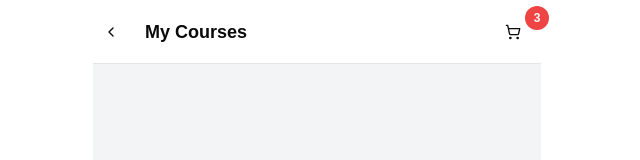
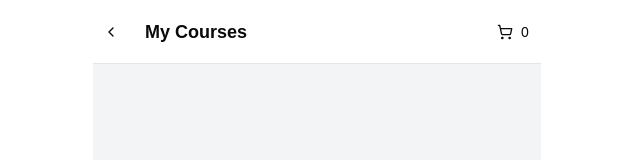
Before and after one commit to DanielleD7/Zero-Seats-Remaining, a Next.js app: page /courses in a window 1280 px wide. Shown: the top 160 px of the page, without its empty margins (323-963 px from the left). Built offline with nearby package versions, Linux system fonts and the light colour scheme.

Commit message:
Header Cart Updates

```diff
--- a/src/components/ui/header.tsx
+++ b/src/components/ui/header.tsx
@@ -4,6 +4,7 @@ import { useState } from 'react'
 import { useRouter } from 'next/navigation'
 import { ChevronLeft, ShoppingCart } from 'lucide-react'
 import { Button } from '@/components/ui/button'
+import { useUser } from "@/components/meta/context"
 
 interface HeaderProps {
   showShoppingCart?: boolean
@@ -11,8 +12,8 @@ interface HeaderProps {
 }
 
 export default function Header({ showShoppingCart = true, title = "" }: HeaderProps) {
+  const { user } = useUser()
   const router = useRouter()
-  const [cartItemsCount, setCartItemsCount] = useState(3) // Example initial count
 
   return (
     <header className="bg-background border-b h-16">
@@ -33,13 +34,13 @@ export default function Header({ showShoppingCart = true, title = "" }: HeaderPr
             variant="ghost"
             size="icon"
             className="relative p-0 pr-5"
-            aria-label={`Shopping cart with ${cartItemsCount} items`}
+            aria-label={`Shopping cart with ${user.cart.length} items`}
             onClick={() => router.push('/cart')}
           >
             <ShoppingCart className="h-8 w-8" />
-            {cartItemsCount > 0 && (
+            {user.cart.length && (
               <span className="absolute -top-2 -right-2 flex h-6 w-6 items-center justify-center rounded-full bg-destructive text-xs font-bold text-destructive-foreground">
-                {cartItemsCount}
+                {user.cart.length}
               </span>
             )}
           </Button>
```
